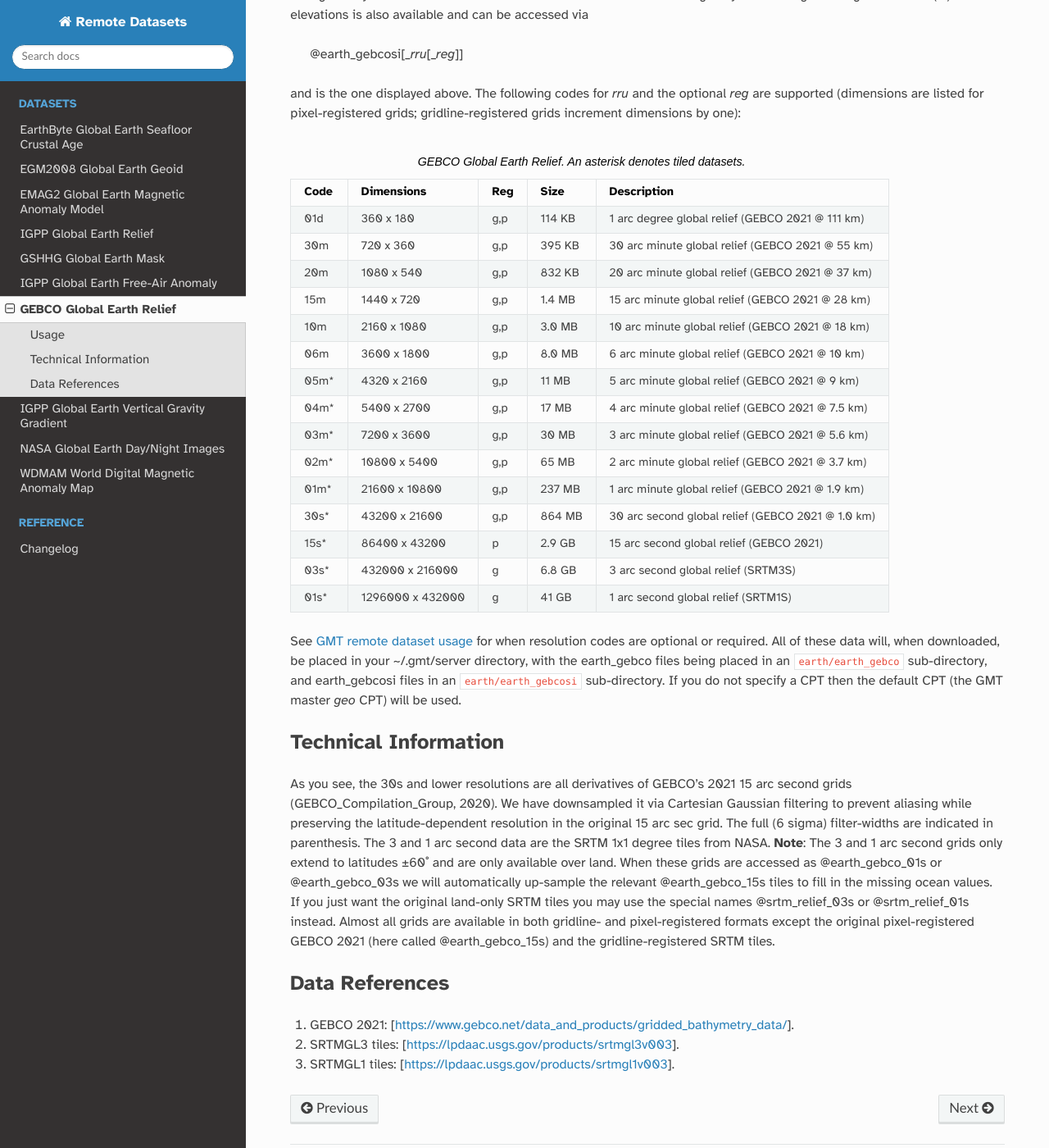
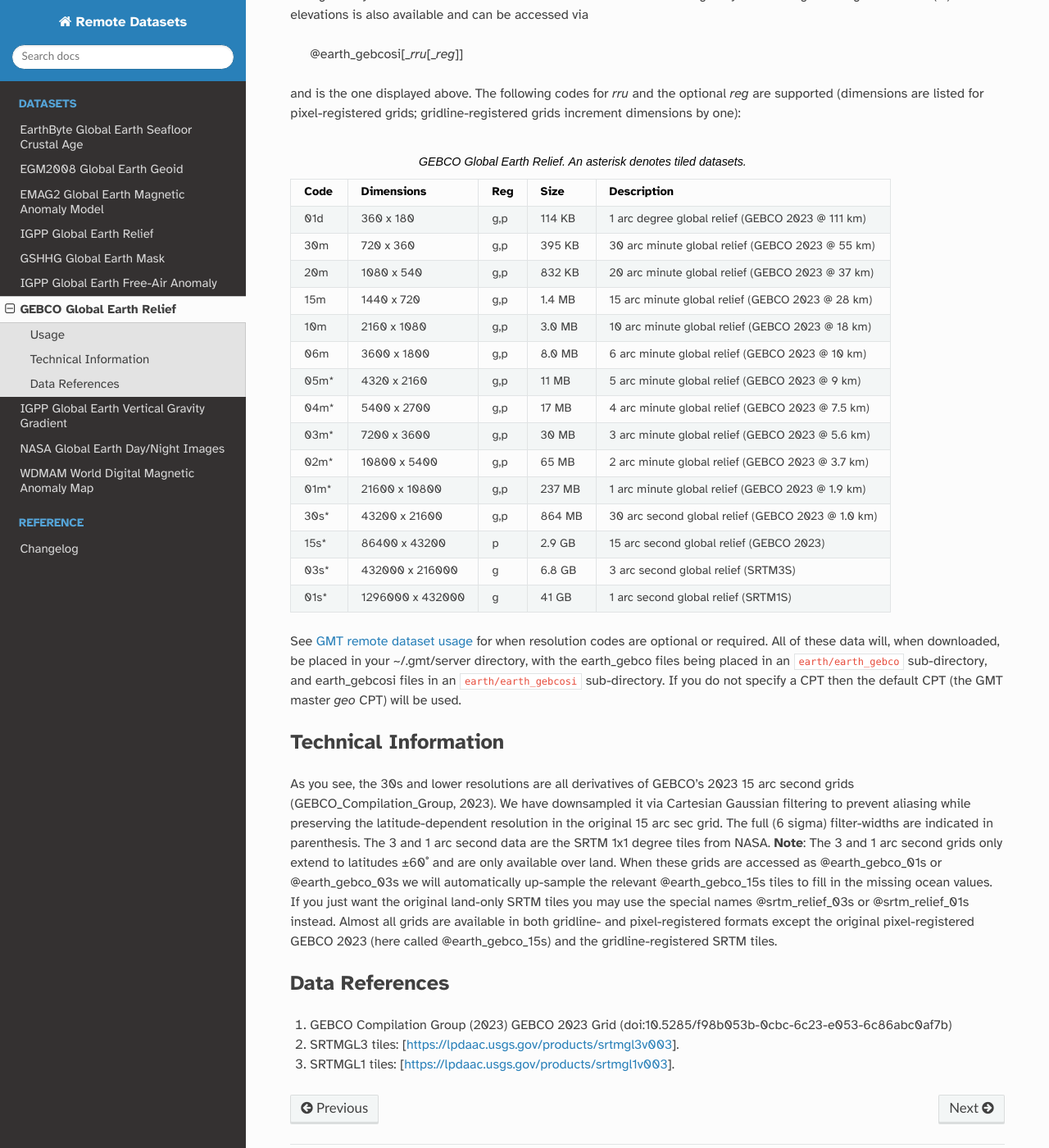
Before and after one commit to GenericMappingTools/remote-datasets, a Sphinx documentation site: the page built from docs/earth-gebco.rst, in a window 1280 px wide and 1400 px high, scrolled down 681 px. Shown: the whole window at 82% size. Built offline with Sphinx 7.4.7 and the Read the Docs theme 2.0.0, drawn with Linux system fonts in a browser that asks for light colours.

Commit message:
update info for GEBCO2023

```diff
--- a/docs/changes.rst
+++ b/docs/changes.rst
@@ -5,6 +5,9 @@ Changelog
 ^^^^^^^^^^
 
 - ``earth_synbath``: Update dataset source from version 1.2 to 2.0.
+- ``earth_gebco``: Update dataset source from version 2021 to 2023.[`GEBCO Compilation Group, 2023 GEBCO 2023 Grid <https://www.gebco.net/data_and_products/gridded_bathymetry_data/>`_].
+- ``earth_gebcosi``: Update dataset source from version 2021 to 2023.[`GEBCO Compilation Group, 2023 GEBCO 2023 Grid <https://www.gebco.net/data_and_products/gridded_bathymetry_data/>`_].
+
 
 2023-08-17
 ^^^^^^^^^^
--- a/docs/earth-gebco.rst
+++ b/docs/earth-gebco.rst
@@ -33,19 +33,19 @@ for pixel-registered grids; gridline-registered grids increment dimensions by on
   ==== ================= === =======  ================================================
   Code Dimensions        Reg Size     Description
   ==== ================= === =======  ================================================
-  01d       360 x    180 g,p  114 KB  1 arc degree global relief (GEBCO 2021 @ 111 km)
-  30m       720 x    360 g,p  395 KB  30 arc minute global relief (GEBCO 2021 @ 55 km)
-  20m      1080 x    540 g,p  832 KB  20 arc minute global relief (GEBCO 2021 @ 37 km)
-  15m      1440 x    720 g,p  1.4 MB  15 arc minute global relief (GEBCO 2021 @ 28 km)
-  10m      2160 x   1080 g,p  3.0 MB  10 arc minute global relief (GEBCO 2021 @ 18 km)
-  06m      3600 x   1800 g,p  8.0 MB  6 arc minute global relief (GEBCO 2021 @ 10 km)
-  05m*     4320 x   2160 g,p   11 MB  5 arc minute global relief (GEBCO 2021 @ 9 km)
-  04m*     5400 x   2700 g,p   17 MB  4 arc minute global relief (GEBCO 2021 @ 7.5 km)
-  03m*     7200 x   3600 g,p   30 MB  3 arc minute global relief (GEBCO 2021 @ 5.6 km)
-  02m*    10800 x   5400 g,p   65 MB  2 arc minute global relief (GEBCO 2021 @ 3.7 km)
-  01m*    21600 x  10800 g,p  237 MB  1 arc minute global relief (GEBCO 2021 @ 1.9 km)
-  30s*    43200 x  21600 g,p  864 MB  30 arc second global relief (GEBCO 2021 @ 1.0 km)
-  15s*    86400 x  43200 p    2.9 GB  15 arc second global relief (GEBCO 2021)
+  01d       360 x    180 g,p  114 KB  1 arc degree global relief (GEBCO 2023 @ 111 km)
+  30m       720 x    360 g,p  395 KB  30 arc minute global relief (GEBCO 2023 @ 55 km)
+  20m      1080 x    540 g,p  832 KB  20 arc minute global relief (GEBCO 2023 @ 37 km)
+  15m      1440 x    720 g,p  1.4 MB  15 arc minute global relief (GEBCO 2023 @ 28 km)
+  10m      2160 x   1080 g,p  3.0 MB  10 arc minute global relief (GEBCO 2023 @ 18 km)
+  06m      3600 x   1800 g,p  8.0 MB  6 arc minute global relief (GEBCO 2023 @ 10 km)
+  05m*     4320 x   2160 g,p   11 MB  5 arc minute global relief (GEBCO 2023 @ 9 km)
+  04m*     5400 x   2700 g,p   17 MB  4 arc minute global relief (GEBCO 2023 @ 7.5 km)
+  03m*     7200 x   3600 g,p   30 MB  3 arc minute global relief (GEBCO 2023 @ 5.6 km)
+  02m*    10800 x   5400 g,p   65 MB  2 arc minute global relief (GEBCO 2023 @ 3.7 km)
+  01m*    21600 x  10800 g,p  237 MB  1 arc minute global relief (GEBCO 2023 @ 1.9 km)
+  30s*    43200 x  21600 g,p  864 MB  30 arc second global relief (GEBCO 2023 @ 1.0 km)
+  15s*    86400 x  43200 p    2.9 GB  15 arc second global relief (GEBCO 2023)
   03s*   432000 x 216000 g    6.8 GB  3 arc second global relief (SRTM3S)
   01s*  1296000 x 432000 g     41 GB  1 arc second global relief (SRTM1S)
   ==== ================= === =======  ================================================
@@ -59,8 +59,8 @@ do not specify a CPT then the default CPT (the GMT master *geo* CPT) will be use
 Technical Information
 ~~~~~~~~~~~~~~~~~~~~~
 
-As you see, the 30s and lower resolutions are all derivatives of GEBCO's 2021 15 arc second grids
-(GEBCO_Compilation_Group, 2020).  We have downsampled it via Cartesian Gaussian filtering to prevent
+As you see, the 30s and lower resolutions are all derivatives of GEBCO's 2023 15 arc second grids
+(GEBCO_Compilation_Group, 2023).  We have downsampled it via Cartesian Gaussian filtering to prevent
 aliasing while preserving the latitude-dependent resolution in the original 15 arc sec grid.
 The full (6 sigma) filter-widths are indicated in parenthesis. The 3 and 1 arc second data
 are the SRTM 1x1 degree tiles from NASA.  **Note**: The 3 and 1 arc second grids only extend
@@ -69,11 +69,11 @@ to latitudes ±60˚ and are only available over land.  When these grids are acce
 tiles to fill in the missing ocean values. If you just want the original land-only SRTM tiles
 you may use the special names @srtm_relief_03s or @srtm_relief_01s instead. Almost all grids
 are available in both gridline- and pixel-registered formats except the original pixel-registered
-GEBCO 2021 (here called @earth_gebco_15s) and the gridline-registered SRTM tiles.
+GEBCO 2023 (here called @earth_gebco_15s) and the gridline-registered SRTM tiles.
 
 Data References
 ~~~~~~~~~~~~~~~
 
-#. GEBCO 2021: [https://www.gebco.net/data_and_products/gridded_bathymetry_data/].
+#. GEBCO Compilation Group (2023) GEBCO 2023 Grid (doi:10.5285/f98b053b-0cbc-6c23-e053-6c86abc0af7b)
 #. SRTMGL3 tiles: [https://lpdaac.usgs.gov/products/srtmgl3v003].
 #. SRTMGL1 tiles: [https://lpdaac.usgs.gov/products/srtmgl1v003].
```
